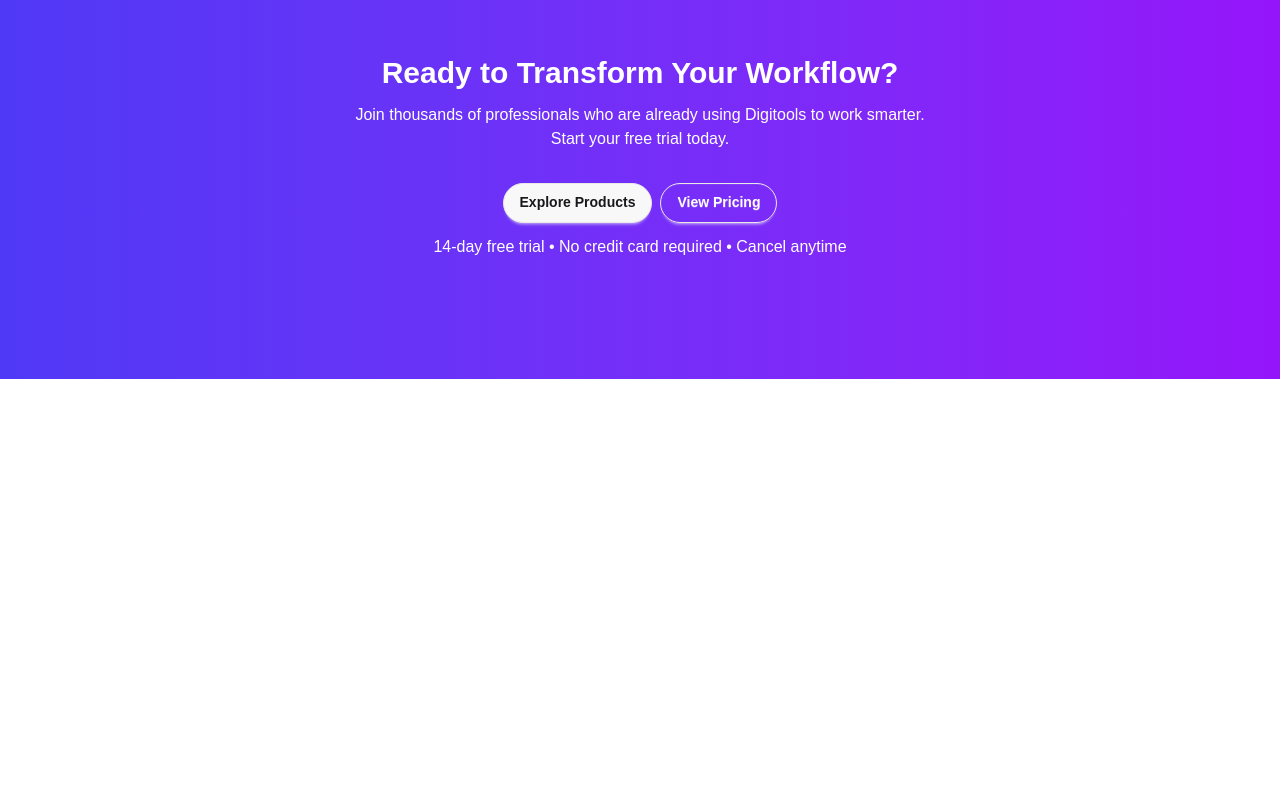
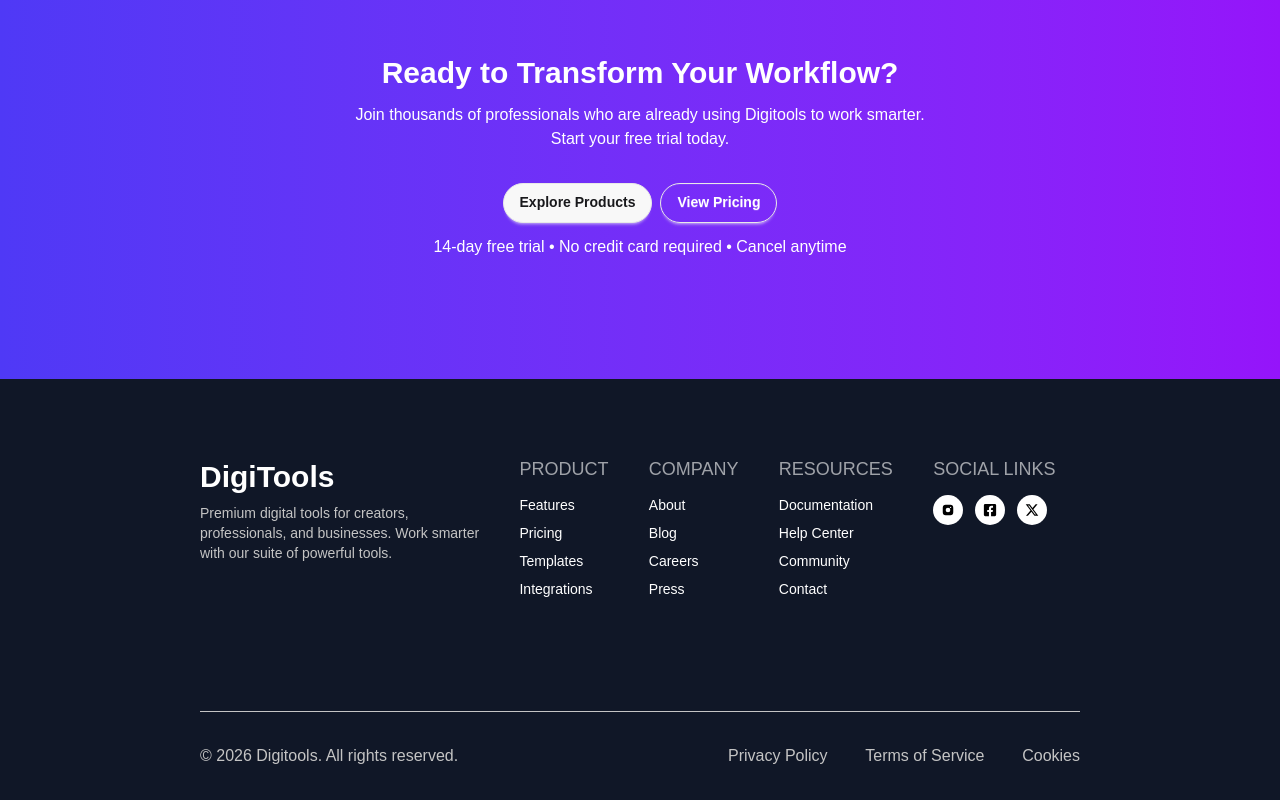
Before and after one commit to akib413/DigiTools, a React (Vite) app: page / in a window 1280 px wide. Shown: the part 3854-4654 px from the top of the page. Before the commit the page ends 4233 px from the top, so only its background shows below. Built offline with nearby package versions, Linux system fonts and the light colour scheme.

Commit message:
make footer section

```diff
--- a/src/App.jsx
+++ b/src/App.jsx
@@ -7,6 +7,7 @@
 import Steps from './components/Steps/Steps'
 import Pricing from './components/Pricing/Pricing'
 import Workflow from './components/Workflow/Workflow'
+import Footer from './components/Footer/Footer'
 
 const fetchData = async () => {
   const res = await fetch("/data.json")
@@ -36,6 +37,7 @@
       <Pricing pricePromise={pricePromise}></Pricing>
     </Suspense>
     <Workflow></Workflow>
+    <Footer></Footer>
 
     </>
   )
--- /dev/null
+++ b/src/components/Footer/Footer.jsx
@@ -0,0 +1,74 @@
+import { FaFacebookSquare } from "react-icons/fa";
+import { FaXTwitter } from "react-icons/fa6";
+import { TbBrandInstagramFilled } from "react-icons/tb";
+
+const Footer = () => {
+    return (
+        <div className="font">
+            <footer className="footer sm:footer-horizontal bg-[#101727] text-white px-50 py-20">
+                <aside>
+                    <h2 className="text-3xl font-bold">DigiTools</h2>
+                    <p className="text-[#c4c4c4]">
+                        Premium digital tools for creators,
+                        <br />
+                        professionals, and businesses. Work smarter
+                        <br />
+                        with our suite of powerful tools.
+                    </p>
+                </aside>
+                <nav>
+                    <h6 className="footer-title text-[18px] font-medium ">Product</h6>
+                    <a className="link link-hover">Features</a>
+                    <a className="link link-hover">Pricing</a>
+                    <a className="link link-hover">Templates</a>
+                    <a className="link link-hover">Integrations</a>
+                </nav>
+                <nav>
+                    <h6 className="footer-title text-[18px] font-medium">Company</h6>
+                    <a className="link link-hover">About</a>
+                    <a className="link link-hover">Blog</a>
+                    <a className="link link-hover">Careers</a>
+                    <a className="link link-hover">Press</a>
+                </nav>
+                <nav>
+                    <h6 className="footer-title text-[18px] font-medium">Resources</h6>
+                    <a className="link link-hover">Documentation</a>
+                    <a className="link link-hover">Help Center</a>
+                    <a className="link link-hover">Community</a>
+                    <a className="link link-hover">Contact</a>
+                </nav>
+                <div className="">
+                    <h6 className="footer-title text-[18px] font-medium">Social Links</h6>
+                    <div className="flex gap-3">
+                        <div className="p-2 bg-white text-black rounded-full">
+                            <TbBrandInstagramFilled></TbBrandInstagramFilled>
+                        </div>
+                        <div className="p-2 bg-white text-black rounded-full">
+                            <FaFacebookSquare></FaFacebookSquare>
+                        </div>
+                        <div className="p-2 bg-white text-black rounded-full">
+                            <FaXTwitter></FaXTwitter>
+                        </div>
+                    </div>
+                </div>
+            </footer>
+            <div className="bg-[#101727] text-[#c4c4c4] px-50 py-8">
+                <hr />
+                <div className="flex justify-between mt-8">
+                    <div className="">
+                        <p>© 2026 Digitools. All rights reserved.</p>
+                    </div>
+                    <div className="w-88">
+                        <ul className="flex justify-between">
+                            <li>Privacy Policy</li>
+                            <li>Terms of Service</li>
+                            <li>Cookies</li>
+                        </ul>
+                    </div>
+                </div>
+            </div>
+        </div>
+    );
+};
+
+export default Footer;
```
